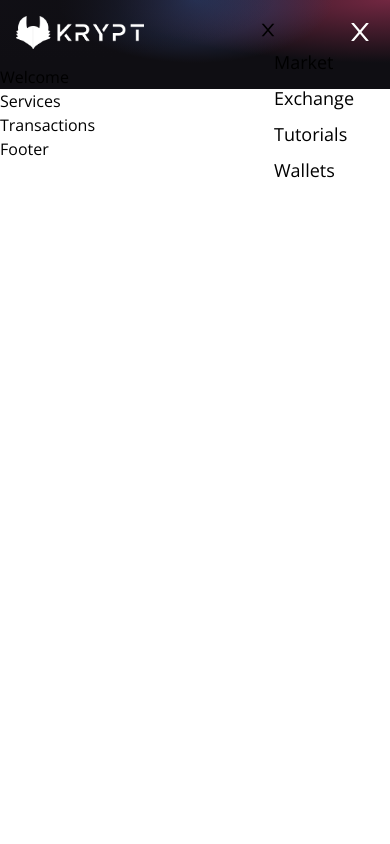
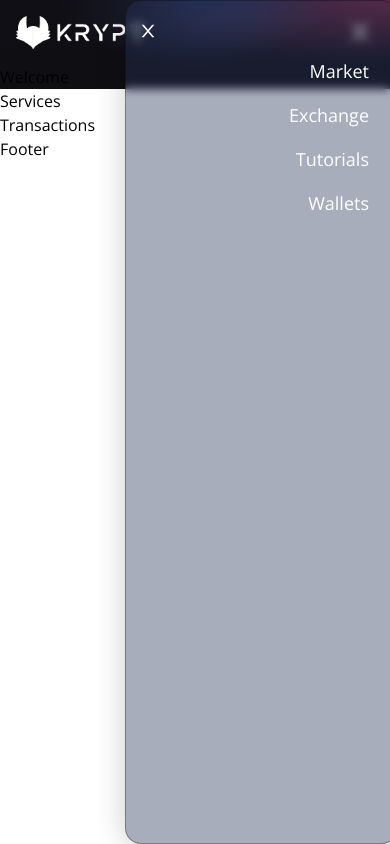
Before and after one commit to benjbright/2_blockchain_app, a React (Vite) app in the folder client/: page / in a window 390 px wide. Both pictures are taken after a click on the icon 360 px from the left and 32 px from the top of the page. Built offline with nearby package versions, Linux system fonts and the light colour scheme.

Commit message:
Update Navbar.jsx

```diff
--- a/client/src/components/Navbar.jsx
+++ b/client/src/components/Navbar.jsx
@@ -39,7 +39,7 @@ const Navbar = () => {
           />
         )}
         {toggleMenu && (
-          <ul className="z-10 fixed top-0 right-2 p-3">
+          <ul className="z-10 fixed top-0 -right-2 p-3 w-[70vw] h-screen shadow-2xl md:hidden list-none flex flex-col justify-start items-end rounded-md blue-glassmorphism text-white animate-slide-in">
             <li className="text-xl w-full my-2">
               <AiOutlineClose onClick={() => setToggleMenu(false)} />
             </li>
```
